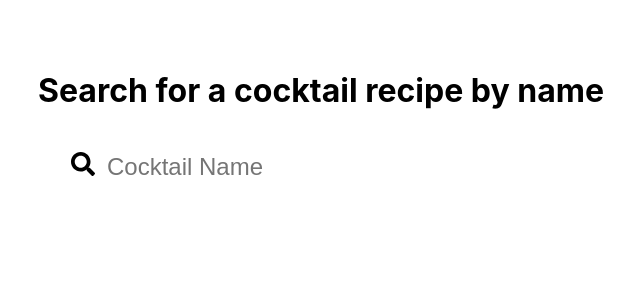
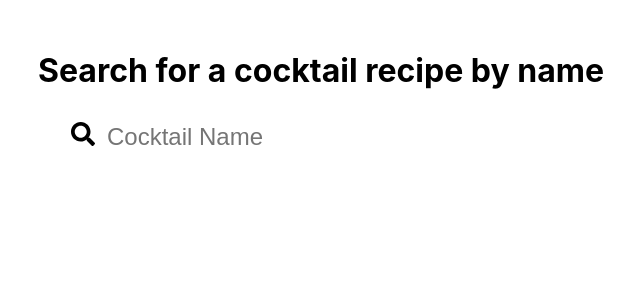
Before and after one commit to matt-hwy1/cocktail-react, a React (Create React App) app: page / in a window 1280 px wide. Shown: the top 300 px of the page, without its empty margins (319-959 px from the left). Built offline with nearby package versions, Linux system fonts and the light colour scheme; no server answers.

Commit message:
Improve app elements spacing

```diff
--- a/src/App.css
+++ b/src/App.css
@@ -1,7 +1,7 @@
 .App {
   width: 800px;
   margin: auto;
-  margin-top: 50px;
+  margin-top: 30px;
   display: flex;
   align-items: center;
   flex-direction: column;
--- a/src/components/css/search.css
+++ b/src/components/css/search.css
@@ -1,7 +1,7 @@
 .search {
   width: 500px;
   margin: auto;
-  margin-top: 20px;
+  margin-top: 10px;
   font-size: 24px;
   line-height: 2rem;
 }
```
